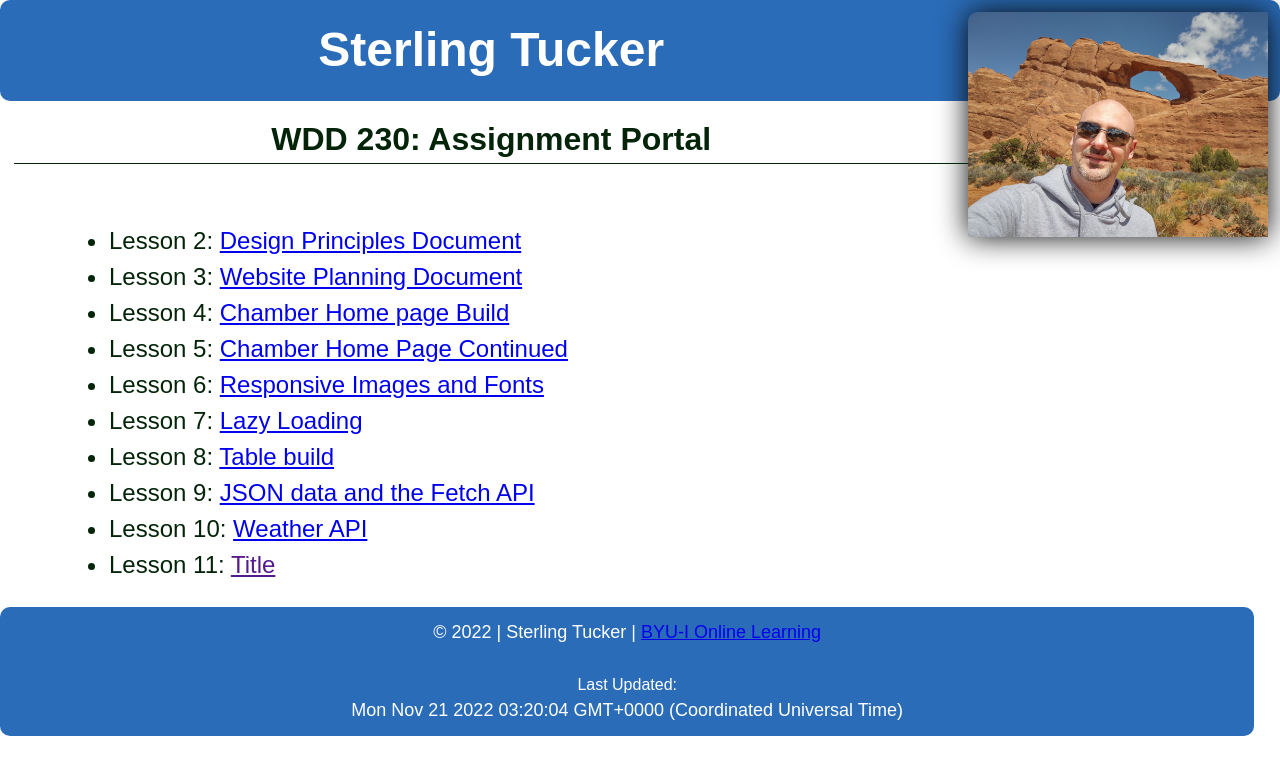
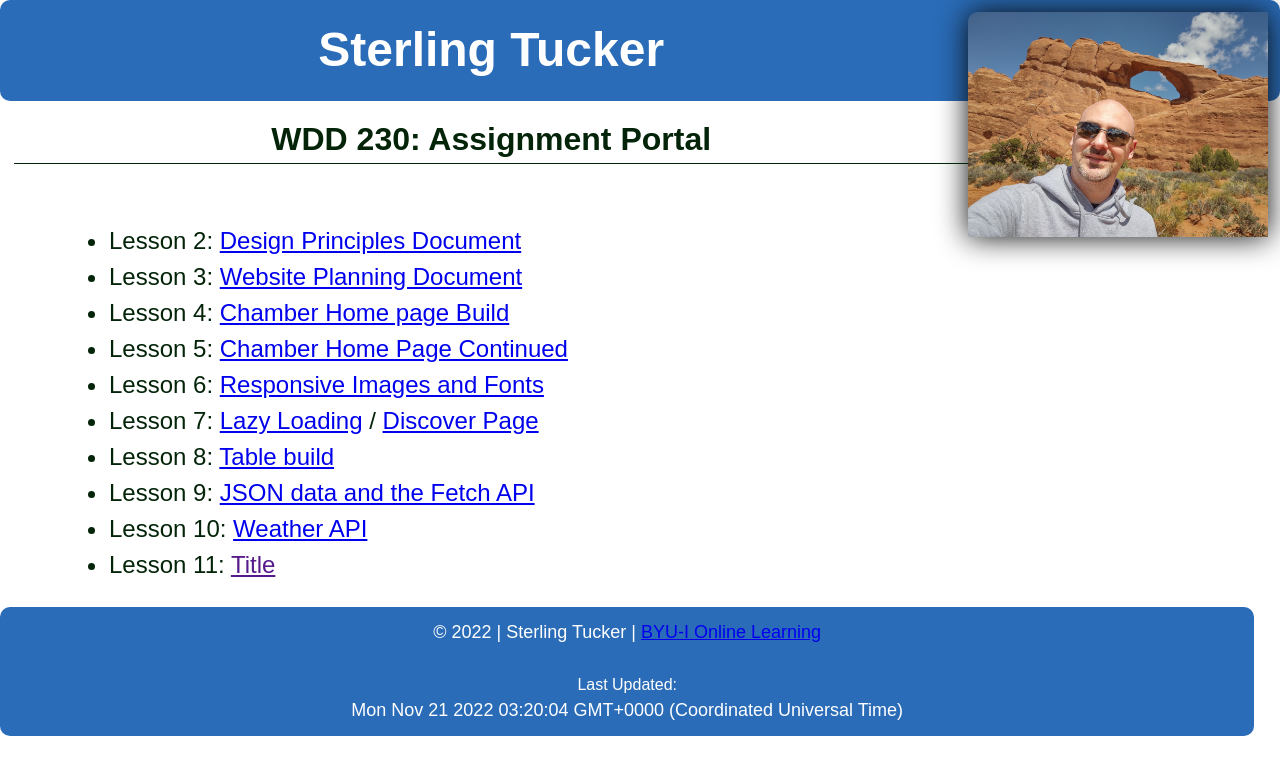
Before and after one commit to sterlingt22/wdd230, a plain HTML site: page index.html in a window 1280 px wide. Shown: the top 774 px of the page. Drawn offline with Linux system fonts and the light colour scheme.

Commit message:
Update link to discover page

```diff
--- a/index.html
+++ b/index.html
@@ -30,7 +30,9 @@
               <li>Lesson 4: <a href="http://127.0.0.1:5500/chamber/index.html">Chamber Home page Build</a></li>
               <li>Lesson 5: <a href="http://127.0.0.1:5500/chamber/index.html">Chamber Home Page Continued</a></li>
               <li>Lesson 6: <a href="http://127.0.0.1:5500/chamber/index.html">Responsive Images and Fonts</a></li>
-              <li>Lesson 7: <a href="http://127.0.0.1:5500/Lesson%207/lazyload.html">Lazy Loading</a></li>
+              <li>Lesson 7: <a href="http://127.0.0.1:5500/Lesson%207/lazyload.html">Lazy Loading</a> /
+                <a href="http://127.0.0.1:5500/chamber/disover.html">Discover Page</a>
+                 </li>
               <li>Lesson 8: <a href="http://127.0.0.1:5500/Lesson%208/tablebuild.html">Table build</a></li>
               <li>Lesson 9: <a href="http://127.0.0.1:5500/Lesson%209/prophets.html">JSON data and the Fetch API</a></li>
               <li>Lesson 10: <a href="http://127.0.0.1:5500/Lesson%2010/weather-api.html">Weather API</a></li>
```
